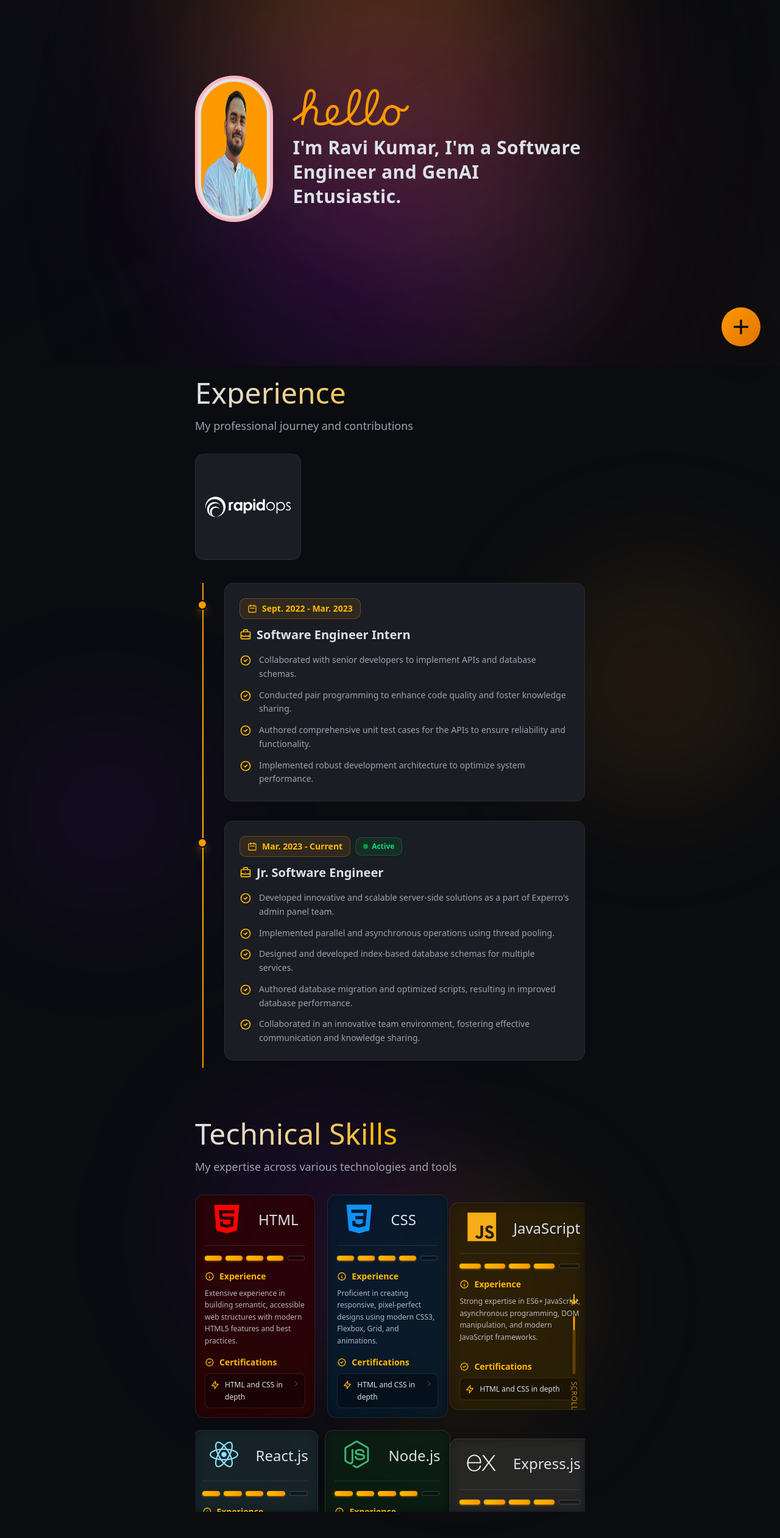
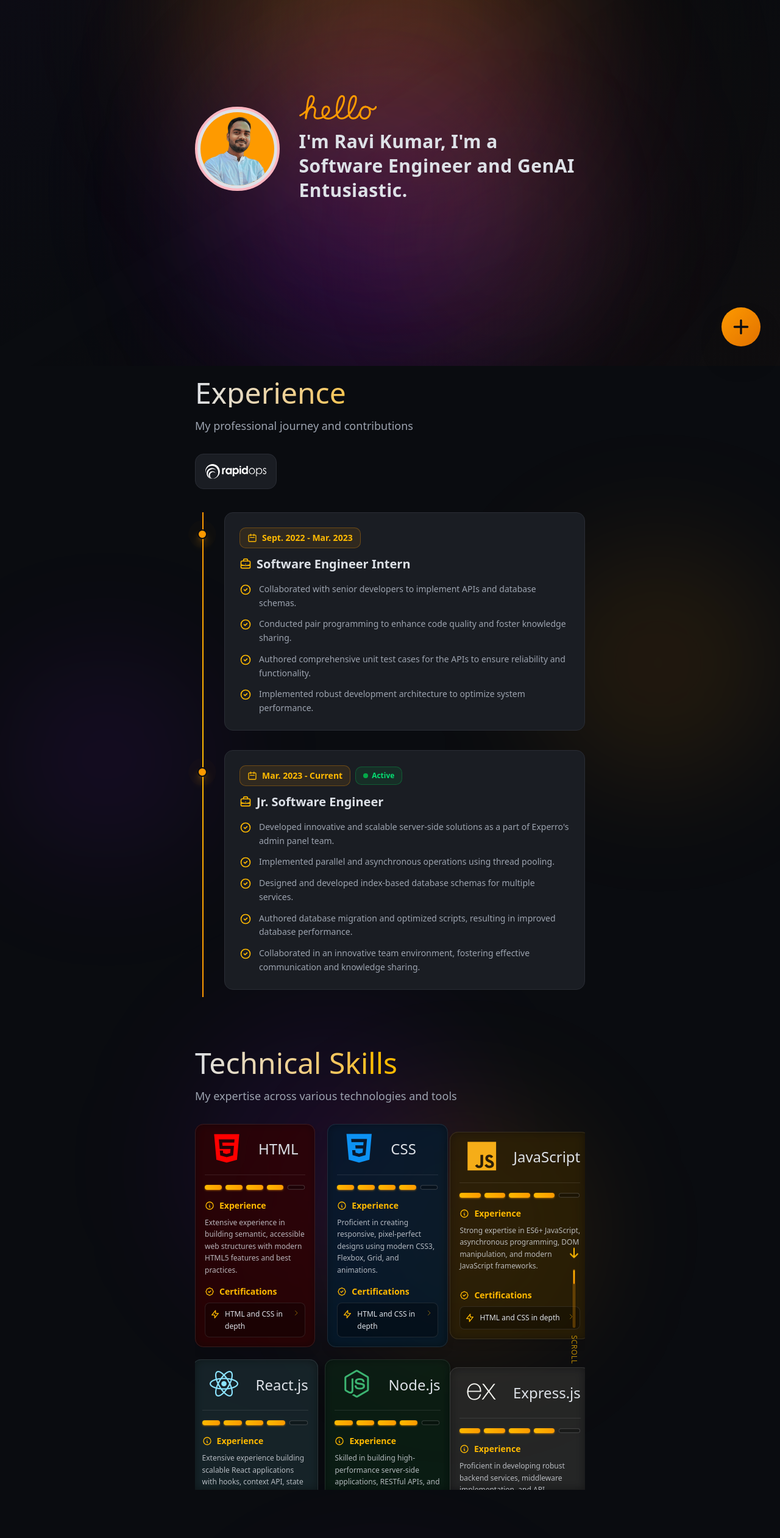
Before and after one commit to ravikumar-sde/portfolio-next, a Next.js app: page / in a window 1280 px wide. Shown: the part 200-2722 px from the top of the page at 61% size. Built offline with nearby package versions, Linux system fonts and the light colour scheme.

Commit message:
Responsive design fixed.

```diff
--- a/app/Components/contact.tsx
+++ b/app/Components/contact.tsx
@@ -58,7 +58,7 @@ const Contact = () => {
             <div className="absolute top-1/4 right-1/4 w-[450px] h-[450px] bg-purple-600/10 rounded-full blur-[110px] pointer-events-none -z-10"></div>
             <div className="absolute bottom-1/3 left-1/3 w-[400px] h-[400px] bg-amber-500/12 rounded-full blur-[100px] pointer-events-none -z-10"></div>
 
-            <div className='w-full md:w-3/4 lg:w-2/4 m-auto px-4 md:px-0 text-[#dde1e7] flex flex-col h-full'>
+            <div className='w-full md:w-2/3 lg:w-2/4 m-auto px-4 md:px-0 text-[#dde1e7] flex flex-col h-full'>
                 {/* Header - Fixed */}
                 <div className='shrink-0 mb-4 md:mb-6'>
                     <h2 className="text-3xl md:text-4xl lg:text-5xl font-light mb-2 md:mb-3 bg-linear-to-r from-[#dde1e7] via-amber-400 to-[#dde1e7] bg-clip-text text-transparent">
@@ -72,7 +72,7 @@ const Contact = () => {
                 {/* Scrollable Content */}
                 <div className='flex-1 relative overflow-hidden'>
                     <div className='h-full overflow-y-auto scrollbar-hide pb-8'>
-                        <div className='grid grid-cols-1 lg:grid-cols-2 gap-6 md:gap-8'>
+                        <div className='grid grid-cols-1 md:grid-cols-2 lg:grid-cols-2 gap-6 md:gap-8 sm:w-2/3 sm:max-w-full m-auto'>
                     {/* Left Column - Social Links & Resume */}
                     <div className='space-y-6 md:space-y-8'>
                         {/* Social Media Links */}
--- a/app/Components/experience.tsx
+++ b/app/Components/experience.tsx
@@ -12,7 +12,7 @@ const Experience = () => {
             <div className="absolute top-1/4 right-0 w-[250px] md:w-[400px] h-[250px] md:h-[400px] bg-amber-500/10 rounded-full blur-[100px] pointer-events-none -z-10"></div>
             <div className="absolute bottom-1/4 left-0 w-[200px] md:w-[350px] h-[200px] md:h-[350px] bg-purple-600/8 rounded-full blur-[100px] pointer-events-none -z-10"></div>
 
-            <div className='w-full md:w-3/4 lg:w-2/4 m-auto px-4 md:px-0 pb-8 text-[#dde1e7]'>
+            <div className='w-full md:w-2/3 lg:w-2/4 m-auto px-4 md:px-0 pb-8 text-[#dde1e7]'>
                 {/* Header */}
                 <h2 className="text-3xl md:text-4xl lg:text-5xl font-light mb-3 md:mb-4 bg-linear-to-r from-[#dde1e7] via-amber-400 to-[#dde1e7] bg-clip-text text-transparent">
                     Experience
@@ -34,7 +34,7 @@ const Experience = () => {
                             alt="rapidops-logo"
                             width={100}
                             height={100}
-                            className="brightness-0 invert group-hover:brightness-100 group-hover:invert-0 transition-all duration-300 md:w-[140px] md:h-[140px]"
+                            className="brightness-0 invert group-hover:brightness-100 group-hover:invert-0 transition-all duration-300"
                         />
                     </div>
                 </Link>
--- a/app/Components/footer.tsx
+++ b/app/Components/footer.tsx
@@ -31,7 +31,7 @@ const Footer = () => {
 
     return (
         <footer className='relative w-full bg-[#0a0c10] border-t border-[#2a2d35]'>
-            <div className='w-full md:w-3/4 lg:w-2/4 m-auto py-8 md:py-12 px-4'>
+            <div className='w-full lg:w-2/4 m-auto py-8 md:py-12 px-4'>
                 {/* Main Footer Content */}
                 <div className='grid grid-cols-1 md:grid-cols-3 gap-8 mb-8'>
                     {/* Brand Section */}
--- a/app/Components/header.tsx
+++ b/app/Components/header.tsx
@@ -9,16 +9,16 @@ export default function Header() {
     const [startTyping, setStartTyping] = useState(false);
 
     return (
-        <div className="w-full md:w-3/4 lg:w-2/4 m-auto px-4 md:px-0 min-h-[70vh] md:h-[90vh] flex items-center gap-4 md:gap-6 justify-center mx-auto flex-col lg:flex-row pb-8">
-            <div className="border-4 md:border-[0.3125rem] border-solid p-1 md:p-1.25 rounded-full border-[lightpink] bg-[#dde1e7] mr-0 lg:mr-2 z-10">
-                <Image src={profilePic} alt="profile-pic" width={180} height={180} className="rounded-full bg-amber-500 md:w-[220px] md:h-[220px]" />
+        <div className="w-full md:w-2/3 lg:w-2/4 m-auto px-4 md:px-0 min-h-[70vh] md:h-[90vh] flex items-center gap-4 md:gap-6 justify-center mx-auto flex-col lg:flex-row pb-8">
+            <div className="border-4 border-solid p-1 md:p-1.25 rounded-full border-[lightpink] bg-[#dde1e7] mr-0 lg:mr-2 z-10">
+                <Image src={profilePic} alt="profile-pic" width={250} height={250} className="rounded-full bg-amber-500" />
             </div>
             <div className="z-10 flex flex-col gap-3 md:gap-4 items-center lg:items-start text-center lg:text-left">
                 <AppleHelloEnglishEffect
                     className='text-amber-500'
                     onAnimationComplete={() => setStartTyping(true)}
                 />
-                <h2 className="font-bold tracking-[0.03rem] leading-7 md:leading-10 text-xl md:text-3xl text-[#a8adb2] relative max-w-full">
+                <h2 className="font-bold tracking-[0.03rem] leading-7 md:leading-10 text-3xl text-[#a8adb2] relative max-w-full">
                     <span className="invisible">I&apos;m Ravi Kumar, I&apos;m a Software Engineer and GenAI Entusiastic.</span>
                     {startTyping && (
                         <span className="absolute top-0 left-0 w-full">
--- a/app/Components/navbar.tsx
+++ b/app/Components/navbar.tsx
@@ -1,6 +1,6 @@
 export default function Navbar() {
     return (
-        <nav className="lg:w-2/4 m-auto px-4 md:px-0 flex items-center justify-between pt-6 md:pt-8 pb-6 md:pb-8 text-[#a8adb2] top-0 z-10">
+        <nav className="w-full md:w-2/3 lg:w-2/4 m-auto px-4 md:px-0 flex items-center justify-between pt-6 md:pt-8 pb-6 md:pb-8 text-[#a8adb2] top-0 z-10">
             <div className="home">
                 <h1 style={{fontFamily: 'Montserrat Subrayada, sans-serif'}} className="font-extrabold text-2xl md:text-3xl">RK</h1>
             </div>
--- a/app/Components/projects.tsx
+++ b/app/Components/projects.tsx
@@ -146,7 +146,7 @@ const Projects = () => {
     }, []);
 
     return (
-        <div className='relative w-full min-h-screen flex flex-col py-8 mt-6 md:mt-10'>
+        <div className='relative w-full flex flex-col py-8'>
             {/* Section gradient accents */}
             <div className="absolute top-1/3 left-1/4 w-[300px] md:w-[500px] h-[300px] md:h-[500px] bg-amber-500/12 rounded-full blur-[120px] pointer-events-none -z-10"></div>
             <div className="absolute bottom-1/4 right-1/3 w-[250px] md:w-[450px] h-[250px] md:h-[450px] bg-purple-600/10 rounded-full blur-[110px] pointer-events-none -z-10"></div>
--- a/app/Components/skills.tsx
+++ b/app/Components/skills.tsx
@@ -142,11 +142,10 @@ const skills = [
 export default function Skills() {
     return (
         <div className="w-full min-h-screen relative py-8">
-            {/* Section gradient accents */}
             <div className="absolute top-0 left-1/4 w-[300px] md:w-[450px] h-[300px] md:h-[450px] bg-purple-600/10 rounded-full blur-[110px] pointer-events-none -z-10"></div>
             <div className="absolute bottom-1/3 right-1/4 w-[250px] md:w-[400px] h-[250px] md:h-[400px] bg-amber-500/12 rounded-full blur-[100px] pointer-events-none -z-10"></div>
 
-            <div className="w-full md:w-3/4 lg:w-2/4 m-auto px-4 md:px-0 text-[#dde1e7] h-full flex flex-col">
+            <div className="w-full md:w-2/3 lg:w-2/4 m-auto px-4 md:px-0 text-[#dde1e7] h-full flex flex-col">
                 <h2 className="text-3xl md:text-4xl lg:text-5xl font-light mb-3 md:mb-4 bg-linear-to-r from-[#dde1e7] via-amber-400 to-[#dde1e7] bg-clip-text text-transparent">
                     Technical Skills
                 </h2>
@@ -155,8 +154,7 @@ export default function Skills() {
                 </p>
 
                 <div className="relative flex-1 overflow-hidden">
-                    {/* Scrollable Grid - Hidden Scrollbar */}
-                    <div className="grid grid-cols-1 md:grid-cols-2 lg:grid-cols-3 gap-4 md:gap-5 max-h-[60vh] md:max-h-[65vh] overflow-y-auto pr-2 pb-8 scrollbar-hide">
+                    <div className="grid grid-cols-1 sm:grid-cols-2 md:grid-cols-2 lg:grid-cols-3 gap-4 md:gap-5 max-h-[70vh] md:max-h-[75vh] overflow-y-auto pr-2 pb-8 scrollbar-hide">
                         {skills.map(skill => {
                             return (
                                 <CardContainer
@@ -174,19 +172,14 @@ export default function Skills() {
 
                     {/* Enhanced Scroll Indicator - Right Side - Hidden on mobile */}
                     <div className="hidden md:flex absolute right-2 top-1/2 -translate-y-1/2 flex-col items-center gap-3 z-20">
-                        {/* Animated Arrow */}
                         <div className="flex flex-col items-center gap-1 animate-bounce">
                             <svg className="w-5 h-5 text-amber-400" fill="none" stroke="currentColor" viewBox="0 0 24 24">
                                 <path strokeLinecap="round" strokeLinejoin="round" strokeWidth={2.5} d="M19 14l-7 7m0 0l-7-7m7 7V3" />
                             </svg>
                         </div>
-
-                        {/* Progress Bar */}
                         <div className="relative w-1 h-24 bg-amber-500/20 rounded-full overflow-hidden backdrop-blur-sm border border-amber-500/30">
                             <div className="absolute top-0 w-full h-1/4 bg-linear-to-b from-amber-400 to-amber-500 rounded-full shadow-lg shadow-amber-500/50 animate-pulse"></div>
                         </div>
-
-                        {/* Scroll Text */}
                         <div className="writing-mode-vertical text-amber-400 text-xs font-medium opacity-70 tracking-wider">
                             SCROLL
                         </div>
--- a/app/page.tsx
+++ b/app/page.tsx
@@ -9,7 +9,7 @@ import FloatingActionButton from "./Components/FloatingActionButton";
 
 export default function Home() {
   return (
-    <div className="w-full m-auto relative">
+    <div className="w-full m-auto relative overflow-x-hidden">
       {/* Animated Background Gradient */}
       <div className="fixed inset-0 -z-10 overflow-hidden">
         {/* Base dark background */}
@@ -52,8 +52,6 @@ export default function Home() {
         <Contact />
       </div>
       <Footer />
-
-      {/* Floating Action Button */}
       <FloatingActionButton />
     </div>
   );
--- a/components/ui/shadcn-io/apple-hello-effect/index.tsx
+++ b/components/ui/shadcn-io/apple-hello-effect/index.tsx
@@ -195,7 +195,7 @@ function AppleHelloEnglishEffect({
 
   return (
     <motion.svg
-      className={cn("h-15", className)}
+      className={cn("h-10", className)}
       xmlns="http://www.w3.org/2000/svg"
       viewBox="0 0 638 200"
       fill="none"
```
